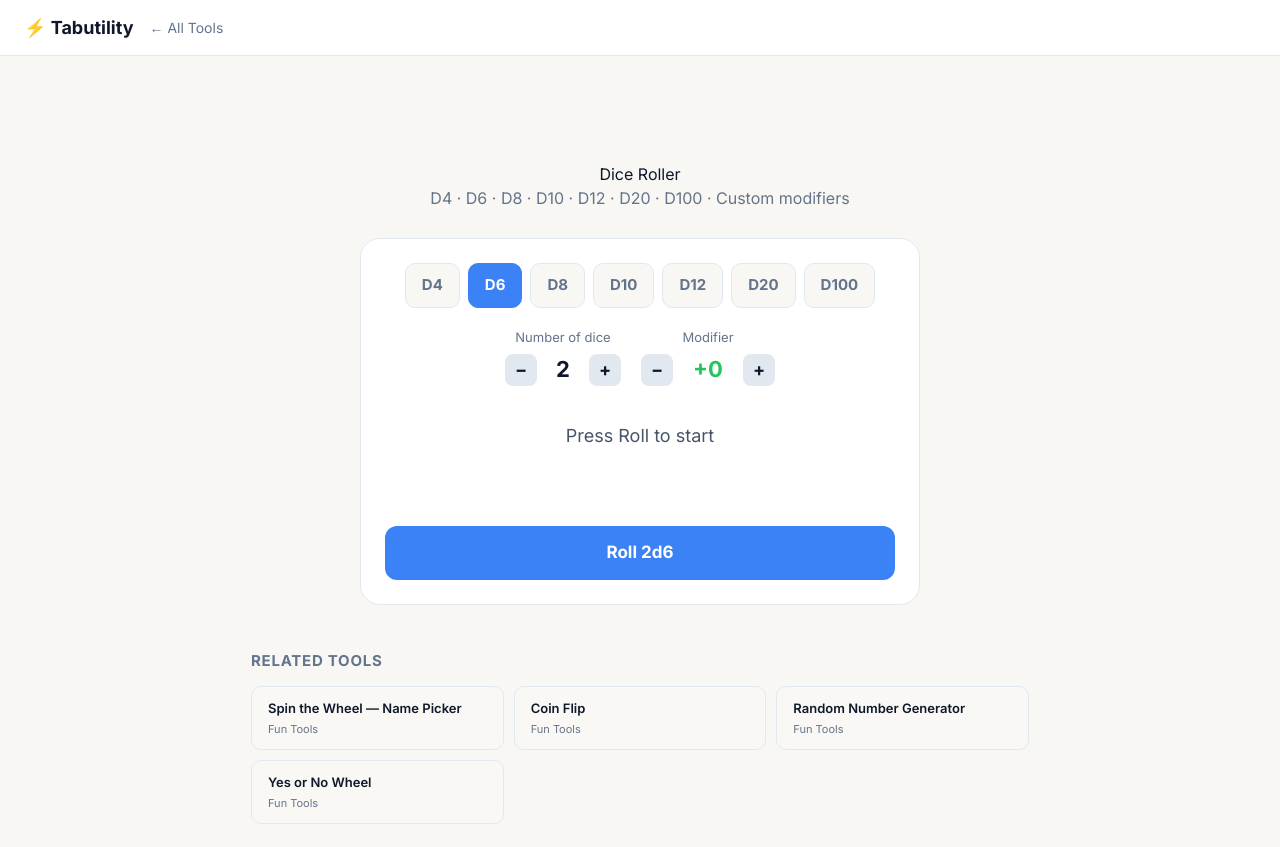
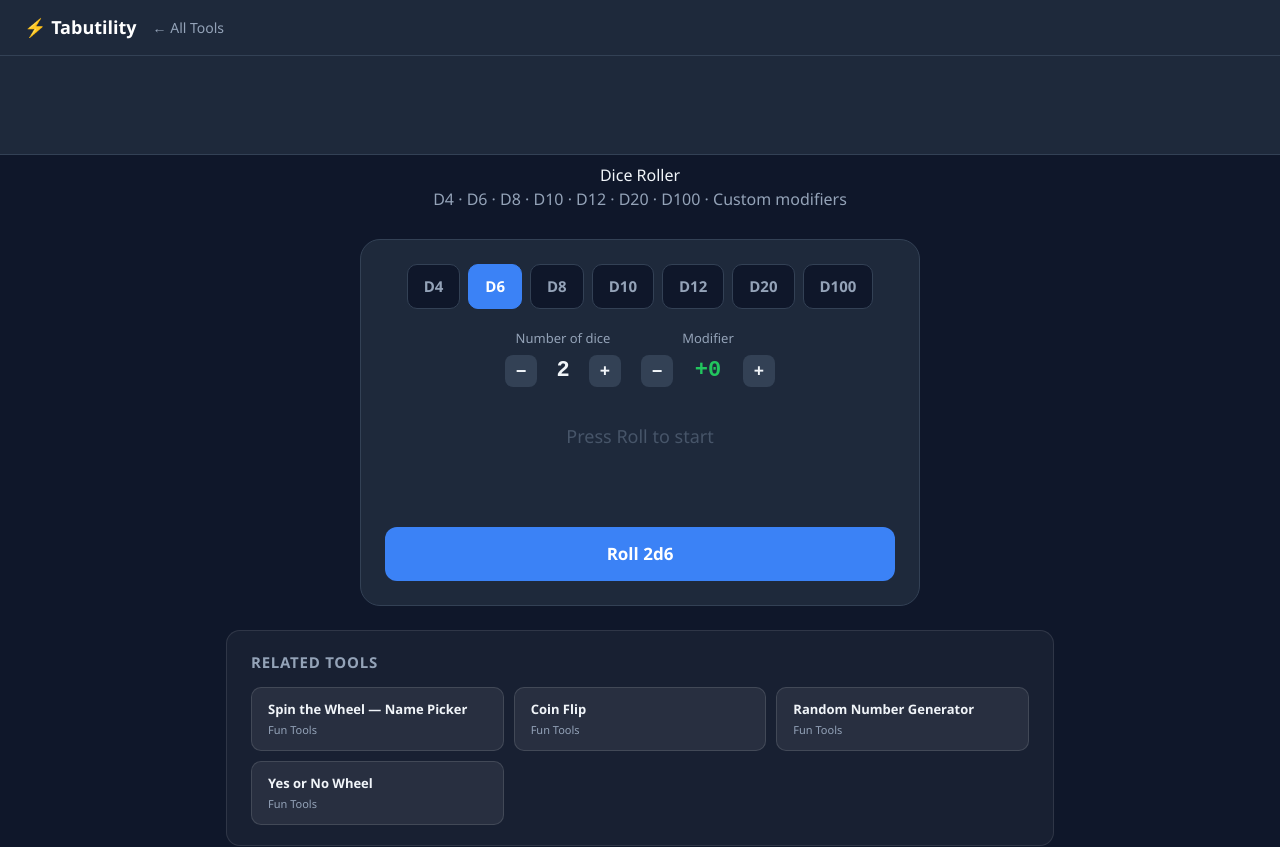
Before and after one commit to rakeshv02/dice-roller, a React (Vite) app: page / in a window 1280 px wide. Shown: the top 847 px of the page. Built offline with nearby package versions, Linux system fonts and the light colour scheme.

Commit message:
Align with canonical Tabutility design language (STYLE.md): dark surface, indigo accent, Segoe-first font, standard footer, ad-slot polish

```diff
--- a/index.html
+++ b/index.html
@@ -7,34 +7,33 @@
   <link rel="dns-prefetch" href="https://pagead2.googlesyndication.com" />
 <meta charset="UTF-8"/>
 <meta name="viewport" content="width=device-width, initial-scale=1.0"/>
-<link rel="preconnect" href="https://fonts.googleapis.com"><link rel="preconnect" href="https://fonts.gstatic.com" crossorigin><link rel="stylesheet" href="https://fonts.googleapis.com/css2?family=Inter:wght@400;600;700;800&display=swap">
 <title>Dice Roller Online — Tabutility</title>
 <meta name="description" content="Free online dice roller. Roll D4, D6, D8, D10, D12, D20 and custom dice. Multiple dice, roll history and totals."/>
 <script>window.addEventListener('load',function(){var s=document.createElement('script');s.async=true;s.src='https://www.googletagmanager.com/gtag/js?id=G-78VZWJ5B1W';document.head.appendChild(s);window.dataLayer=window.dataLayer||[];function gtag(){dataLayer.push(arguments);}window.gtag=gtag;gtag('js',new Date());gtag('config','G-78VZWJ5B1W');});</script>
 <script async src="https://pagead2.googlesyndication.com/pagead/js/adsbygoogle.js?client=ca-pub-7039091592734005" crossorigin="anonymous"></script>
 <style>
 *{box-sizing:border-box;margin:0;padding:0}
-body{font-family:'Inter',-apple-system,BlinkMacSystemFont,'Segoe UI',sans-serif;background:#f8f7f4;color:#0f172a;min-height:100vh}
-nav{background:#ffffff;border-bottom:1px solid #e2e8f0;padding:14px 24px;display:flex;align-items:center;gap:16px}
-nav a{color:#64748b;text-decoration:none;font-size:14px}nav a:hover{color:#0f172a}
-nav .brand{color:#0f172a;font-weight:700;font-size:18px}
-.ad-banner{background:#ffffff;border-bottom:1px solid #e2e8f0;padding:4px;text-align:center}
+body{font-family:'Segoe UI',system-ui,Arial,sans-serif;background:#0f172a;color:#f1f5f9;min-height:100vh}
+nav{background:#1e293b;border-bottom:1px solid #334155;padding:14px 24px;display:flex;align-items:center;gap:16px}
+nav a{color:#94a3b8;text-decoration:none;font-size:14px}nav a:hover{color:#f1f5f9}
+nav .brand{color:#4f46e5;font-weight:700;font-size:18px}
+.ad-banner{background:#1e293b;border-bottom:1px solid #334155;padding:4px;text-align:center}
 #app{max-width:600px;margin:8px auto;padding:0 20px}
 h1{font-size:28px;font-weight:700;text-align:center;margin-bottom:8px}
-.subtitle{text-align:center;color:#64748b;margin-bottom:28px}
-.card{background:#ffffff;border-radius:20px;padding:24px;border:1px solid #e2e8f0;margin-bottom:16px}
+.subtitle{text-align:center;color:#94a3b8;margin-bottom:28px}
+.card{background:#1e293b;border-radius:20px;padding:24px;border:1px solid #334155;margin-bottom:16px}
 .dice-types{display:flex;gap:8px;flex-wrap:wrap;justify-content:center;margin-bottom:20px}
-.dt-btn{border-radius:10px;padding:10px 16px;font-size:15px;font-weight:700;cursor:pointer;border:1px solid #e2e8f0;background:#f8f7f4;color:#64748b;transition:all .15s}
+.dt-btn{border-radius:10px;padding:10px 16px;font-size:15px;font-weight:700;cursor:pointer;border:1px solid #334155;background:#0f172a;color:#94a3b8;transition:all .15s}
 .dt-btn.active{background:#3b82f6;color:#fff;border-color:#3b82f6}
 .controls{display:flex;gap:20px;justify-content:center;align-items:flex-start;margin-bottom:20px;flex-wrap:wrap}
 .ctrl{text-align:center}
-.ctrl-label{font-size:13px;color:#64748b;margin-bottom:6px}
+.ctrl-label{font-size:13px;color:#94a3b8;margin-bottom:6px}
 .counter{display:flex;align-items:center;gap:10px}
-.ctr-btn{background:#e2e8f0;color:#0f172a;border:none;border-radius:8px;width:32px;height:32px;font-size:18px;cursor:pointer;font-weight:700;flex-shrink:0}
-.ctr-val{font-family:'Inter',monospace;font-size:22px;font-weight:700;min-width:32px;text-align:center}
+.ctr-btn{background:#334155;color:#f1f5f9;border:none;border-radius:8px;width:32px;height:32px;font-size:18px;cursor:pointer;font-weight:700;flex-shrink:0}
+.ctr-val{font-family:monospace;font-size:22px;font-weight:700;min-width:32px;text-align:center}
 #result-area{text-align:center;min-height:100px;margin-bottom:20px}
 .dice-grid{display:flex;gap:12px;justify-content:center;flex-wrap:wrap;margin-bottom:12px}
-.die-face{background:#f8f7f4;border:2px solid #3b82f6;border-radius:14px;width:64px;height:64px;display:flex;align-items:center;justify-content:center;font-size:26px;font-weight:800;color:#0f172a}
+.die-face{background:#0f172a;border:2px solid #3b82f6;border-radius:14px;width:64px;height:64px;display:flex;align-items:center;justify-content:center;font-size:26px;font-weight:800;color:#f1f5f9}
 .die-face.d6{background:#1e40af;border-color:#3b82f6}
 #roll-meta{font-size:14px;color:#64748b;margin-bottom:4px}
 #roll-total{font-size:44px;font-weight:800;color:#3b82f6}
@@ -42,10 +41,10 @@
 @keyframes shake{0%,100%{transform:translateY(0) rotate(0)}30%{transform:translateY(-10px) rotate(-8deg)}70%{transform:translateY(-7px) rotate(8deg)}}
 .rolling-anim{animation:shake 0.55s ease-in-out}
 #roll-btn{width:100%;background:#3b82f6;color:#fff;border:none;border-radius:12px;padding:14px;font-size:17px;font-weight:700;cursor:pointer;transition:background .2s}
-#roll-btn:disabled{background:#e2e8f0;color:#64748b;cursor:not-allowed}
-.history-card{background:#ffffff;border-radius:16px;border:1px solid #e2e8f0;overflow:hidden;display:none}
-.history-header{padding:13px 18px;border-bottom:1px solid #e2e8f0;font-size:13px;color:#64748b;font-weight:600}
-.hist-row{padding:10px 18px;border-bottom:1px solid #f8f7f4;display:flex;justify-content:space-between;align-items:center;font-size:14px}
+#roll-btn:disabled{background:#334155;color:#64748b;cursor:not-allowed}
+.history-card{background:#1e293b;border-radius:16px;border:1px solid #334155;overflow:hidden;display:none}
+.history-header{padding:13px 18px;border-bottom:1px solid #334155;font-size:13px;color:#64748b;font-weight:600}
+.hist-row{padding:10px 18px;border-bottom:1px solid #0f172a;display:flex;justify-content:space-between;align-items:center;font-size:14px}
 </style>
   <link rel="canonical" href="https://dice-roller.tabutility.com/"/>
   <meta property="og:title" content="Dice Roller Online — Tabutility"/>
@@ -61,13 +60,14 @@
   <script type="application/ld+json">{"@context":"https://schema.org","@type":"BreadcrumbList","itemListElement":[{"@type":"ListItem","position":1,"name":"Tabutility","item":"https://tabutility.com"},{"@type":"ListItem","position":2,"name":"Fun Tools","item":"https://tabutility.com/#fun-tools"},{"@type":"ListItem","position":3,"name":"Dice Roller","item":"https://dice-roller.tabutility.com/"}]}</script>
   <script type="application/ld+json">{"@context":"https://schema.org","@type":"FAQPage","mainEntity":[{"@type":"Question","name":"Is the Dice Roller free?","acceptedAnswer":{"@type":"Answer","text":"Yes — completely free, no sign-up needed."}},{"@type":"Question","name":"Is the Dice Roller truly random?","acceptedAnswer":{"@type":"Answer","text":"Yes — it uses your browser's built-in random number generator which produces statistically random results."}},{"@type":"Question","name":"Can I use the Dice Roller on mobile?","acceptedAnswer":{"@type":"Answer","text":"Yes — works on any device."}},{"@type":"Question","name":"Do I need to sign up?","acceptedAnswer":{"@type":"Answer","text":"No account needed — use it instantly."}}]}</script>
   <meta name="theme-color" content="#1a1a2e" />
-  <style id="tabutility-brand">
-/* empty ad slots: reserve space, no bordered box */
-.ad-banner,.ad-slot,.ad-container{background:transparent!important;border:none!important;border-bottom:none!important;box-shadow:none!important}
+  <style id="tabutility-brand-v2">
+/* Canonical dark-surface spec (STYLE.md): indigo accent, white text on indigo */
+.btn,.toggle-btn.active,button.active{color:#fff!important}
+nav .brand{color:#fff}
+nav a:hover{color:#818cf8}
+input:focus,select:focus,textarea:focus{border-color:#818cf8!important}
 /* AdSense not yet approved: hide all ad frames (container min-height still reserves space). Remove these two lines after approval. */
 ins.adsbygoogle,.ad-banner iframe,.ad-slot iframe,.ad-container iframe{visibility:hidden!important}
-nav .brand{color:#0f172a}
-body{-webkit-font-smoothing:antialiased}
 </style>
 </head>
 <body>
@@ -140,7 +140,7 @@
   modifier += delta;
   var el = document.getElementById('mod-val');
   el.textContent = (modifier >= 0 ? '+' : '') + modifier;
-  el.style.color = modifier > 0 ? '#22c55e' : modifier < 0 ? '#ef4444' : '#64748b';
+  el.style.color = modifier > 0 ? '#22c55e' : modifier < 0 ? '#ef4444' : '#94a3b8';
   updateBtn();
 }
 function updateBtn() {
@@ -215,7 +215,7 @@
     var row = document.createElement('div'); row.className = 'hist-row';
     row.innerHTML =
       '<span style="color:#64748b">'+h.time+'</span>'+
-      '<span style="color:#64748b">'+h.label+': ['+h.rolls.join(', ')+']</span>'+
+      '<span style="color:#94a3b8">'+h.label+': ['+h.rolls.join(', ')+']</span>'+
       '<span style="font-weight:700;color:#3b82f6;font-size:16px">'+h.total+'</span>';
     histList.appendChild(row);
   });
@@ -227,23 +227,23 @@
 
 <div style="max-width:860px;margin-left:auto;margin-right:auto;margin-top:24px;margin-bottom:8px;padding:0 16px">
   <div style="background:rgba(255,255,255,0.04);border:1px solid rgba(255,255,255,0.1);border-radius:14px;padding:20px 24px">
-    <h2 style="font-size:15px;font-weight:700;color:#64748b;text-transform:uppercase;letter-spacing:.05em;margin-bottom:14px">Related Tools</h2>
+    <h2 style="font-size:15px;font-weight:700;color:#94a3b8;text-transform:uppercase;letter-spacing:.05em;margin-bottom:14px">Related Tools</h2>
     <div style="display:grid;grid-template-columns:repeat(auto-fit,minmax(200px,1fr));gap:10px">
-    <a href="https://name-picker.tabutility.com/" style="display:block;background:rgba(255,255,255,0.07);border:1px solid #e2e8f0;border-radius:10px;padding:12px 16px;text-decoration:none;color:inherit;transition:background .15s" onmouseover="this.style.background='rgba(255,255,255,0.13)'" onmouseout="this.style.background='rgba(255,255,255,0.07)'">
-      <div style="font-size:13px;font-weight:600;color:#0f172a">Spin the Wheel — Name Picker</div>
-      <div style="font-size:11px;color:#64748b;margin-top:2px">Fun Tools</div>
+    <a href="https://name-picker.tabutility.com/" style="display:block;background:rgba(255,255,255,0.07);border:1px solid rgba(255,255,255,0.12);border-radius:10px;padding:12px 16px;text-decoration:none;color:inherit;transition:background .15s" onmouseover="this.style.background='rgba(255,255,255,0.13)'" onmouseout="this.style.background='rgba(255,255,255,0.07)'">
+      <div style="font-size:13px;font-weight:600;color:#f1f5f9">Spin the Wheel — Name Picker</div>
+      <div style="font-size:11px;color:#94a3b8;margin-top:2px">Fun Tools</div>
     </a>
-    <a href="https://coin-flip.tabutility.com/" style="display:block;background:rgba(255,255,255,0.07);border:1px solid #e2e8f0;border-radius:10px;padding:12px 16px;text-decoration:none;color:inherit;transition:background .15s" onmouseover="this.style.background='rgba(255,255,255,0.13)'" onmouseout="this.style.background='rgba(255,255,255,0.07)'">
-      <div style="font-size:13px;font-weight:600;color:#0f172a">Coin Flip</div>
-      <div style="font-size:11px;color:#64748b;margin-top:2px">Fun Tools</div>
+    <a href="https://coin-flip.tabutility.com/" style="display:block;background:rgba(255,255,255,0.07);border:1px solid rgba(255,255,255,0.12);border-radius:10px;padding:12px 16px;text-decoration:none;color:inherit;transition:background .15s" onmouseover="this.style.background='rgba(255,255,255,0.13)'" onmouseout="this.style.background='rgba(255,255,255,0.07)'">
+      <div style="font-size:13px;font-weight:600;color:#f1f5f9">Coin Flip</div>
+      <div style="font-size:11px;color:#94a3b8;margin-top:2px">Fun Tools</div>
     </a>
-    <a href="https://random-number-generator.tabutility.com/" style="display:block;background:rgba(255,255,255,0.07);border:1px solid #e2e8f0;border-radius:10px;padding:12px 16px;text-decoration:none;color:inherit;transition:background .15s" onmouseover="this.style.background='rgba(255,255,255,0.13)'" onmouseout="this.style.background='rgba(255,255,255,0.07)'">
-      <div style="font-size:13px;font-weight:600;color:#0f172a">Random Number Generator</div>
-      <div style="font-size:11px;color:#64748b;margin-top:2px">Fun Tools</div>
+    <a href="https://random-number-generator.tabutility.com/" style="display:block;background:rgba(255,255,255,0.07);border:1px solid rgba(255,255,255,0.12);border-radius:10px;padding:12px 16px;text-decoration:none;color:inherit;transition:background .15s" onmouseover="this.style.background='rgba(255,255,255,0.13)'" onmouseout="this.style.background='rgba(255,255,255,0.07)'">
+      <div style="font-size:13px;font-weight:600;color:#f1f5f9">Random Number Generator</div>
+      <div style="font-size:11px;color:#94a3b8;margin-top:2px">Fun Tools</div>
     </a>
-    <a href="https://yes-or-no.tabutility.com/" style="display:block;background:rgba(255,255,255,0.07);border:1px solid #e2e8f0;border-radius:10px;padding:12px 16px;text-decoration:none;color:inherit;transition:background .15s" onmouseover="this.style.background='rgba(255,255,255,0.13)'" onmouseout="this.style.background='rgba(255,255,255,0.07)'">
-      <div style="font-size:13px;font-weight:600;color:#0f172a">Yes or No Wheel</div>
-      <div style="font-size:11px;color:#64748b;margin-top:2px">Fun Tools</div>
+    <a href="https://yes-or-no.tabutility.com/" style="display:block;background:rgba(255,255,255,0.07);border:1px solid rgba(255,255,255,0.12);border-radius:10px;padding:12px 16px;text-decoration:none;color:inherit;transition:background .15s" onmouseover="this.style.background='rgba(255,255,255,0.13)'" onmouseout="this.style.background='rgba(255,255,255,0.07)'">
+      <div style="font-size:13px;font-weight:600;color:#f1f5f9">Yes or No Wheel</div>
+      <div style="font-size:11px;color:#94a3b8;margin-top:2px">Fun Tools</div>
     </a>
     </div>
   </div>
@@ -251,22 +251,22 @@
 
 <div style="max-width:860px;margin-left:auto;margin-right:auto;margin-top:8px;margin-bottom:24px;padding:0 16px">
   <div style="background:rgba(255,255,255,0.04);border:1px solid rgba(255,255,255,0.1);border-radius:14px;padding:20px 24px">
-    <h2 style="font-size:15px;font-weight:700;color:#64748b;text-transform:uppercase;letter-spacing:.05em;margin-bottom:4px">Frequently Asked Questions</h2>
+    <h2 style="font-size:15px;font-weight:700;color:#94a3b8;text-transform:uppercase;letter-spacing:.05em;margin-bottom:4px">Frequently Asked Questions</h2>
     <div style="border-bottom:1px solid rgba(255,255,255,0.08);padding:14px 0">
-      <div style="font-size:14px;font-weight:600;color:#0f172a;margin-bottom:6px">Is the Dice Roller free?</div>
-      <div style="font-size:13px;color:#64748b;line-height:1.5">Yes — completely free, no sign-up needed.</div>
+      <div style="font-size:14px;font-weight:600;color:#f1f5f9;margin-bottom:6px">Is the Dice Roller free?</div>
+      <div style="font-size:13px;color:#94a3b8;line-height:1.5">Yes — completely free, no sign-up needed.</div>
     </div>
     <div style="border-bottom:1px solid rgba(255,255,255,0.08);padding:14px 0">
-      <div style="font-size:14px;font-weight:600;color:#0f172a;margin-bottom:6px">Is the Dice Roller truly random?</div>
-      <div style="font-size:13px;color:#64748b;line-height:1.5">Yes — it uses your browser's built-in random number generator which produces statistically random results.</div>
+      <div style="font-size:14px;font-weight:600;color:#f1f5f9;margin-bottom:6px">Is the Dice Roller truly random?</div>
+      <div style="font-size:13px;color:#94a3b8;line-height:1.5">Yes — it uses your browser's built-in random number generator which produces statistically random results.</div>
     </div>
     <div style="border-bottom:1px solid rgba(255,255,255,0.08);padding:14px 0">
-      <div style="font-size:14px;font-weight:600;color:#0f172a;margin-bottom:6px">Can I use the Dice Roller on mobile?</div>
-      <div style="font-size:13px;color:#64748b;line-height:1.5">Yes — works on any device.</div>
+      <div style="font-size:14px;font-weight:600;color:#f1f5f9;margin-bottom:6px">Can I use the Dice Roller on mobile?</div>
+      <div style="font-size:13px;color:#94a3b8;line-height:1.5">Yes — works on any device.</div>
     </div>
     <div style="border-bottom:1px solid rgba(255,255,255,0.08);padding:14px 0">
-      <div style="font-size:14px;font-weight:600;color:#0f172a;margin-bottom:6px">Do I need to sign up?</div>
-      <div style="font-size:13px;color:#64748b;line-height:1.5">No account needed — use it instantly.</div>
+      <div style="font-size:14px;font-weight:600;color:#f1f5f9;margin-bottom:6px">Do I need to sign up?</div>
+      <div style="font-size:13px;color:#94a3b8;line-height:1.5">No account needed — use it instantly.</div>
     </div>
   </div>
 </div>
@@ -293,27 +293,27 @@
 </script>
 
 <!-- embed-widget -->
-<div style="max-width:640px;margin:0 auto 32px;background:#ffffff;border:1px solid #e2e8f0;border-radius:12px;padding:18px">
-  <h2 style="font-size:15px;font-weight:700;color:#64748b;text-transform:uppercase;letter-spacing:.05em;margin-bottom:12px">Embed This Tool</h2>
+<div style="max-width:640px;margin:0 auto 32px;background:#1e293b;border:1px solid #334155;border-radius:12px;padding:18px">
+  <h2 style="font-size:15px;font-weight:700;color:#94a3b8;text-transform:uppercase;letter-spacing:.05em;margin-bottom:12px">Embed This Tool</h2>
   <p style="font-size:13px;color:#64748b;margin-bottom:12px">Add this Dice Roller to your website or blog for free — just paste this code:</p>
-  <div style="background:#f8f7f4;border:1px solid #e2e8f0;border-radius:8px;padding:12px;font-family:'Inter',monospace;font-size:12px;color:#7dd3fc;word-break:break-all;margin-bottom:10px" id="embed-code">&lt;iframe src=&quot;https://dice-roller.tabutility.com/&quot; width=&quot;100%&quot; height=&quot;600&quot; frameborder=&quot;0&quot; style=&quot;border-radius:12px&quot; title=&quot;Dice Roller by Tabutility&quot;&gt;&lt;/iframe&gt;
+  <div style="background:#0f172a;border:1px solid #334155;border-radius:8px;padding:12px;font-family:monospace;font-size:12px;color:#818cf8;word-break:break-all;margin-bottom:10px" id="embed-code">&lt;iframe src=&quot;https://dice-roller.tabutility.com/&quot; width=&quot;100%&quot; height=&quot;600&quot; frameborder=&quot;0&quot; style=&quot;border-radius:12px&quot; title=&quot;Dice Roller by Tabutility&quot;&gt;&lt;/iframe&gt;
 &lt;p style=&quot;font-size:12px&quot;&gt;&lt;a href=&quot;https://dice-roller.tabutility.com/&quot; target=&quot;_blank&quot; rel=&quot;noopener&quot;&gt;Dice Roller&lt;/a&gt; by &lt;a href=&quot;https://tabutility.com/&quot; target=&quot;_blank&quot; rel=&quot;noopener&quot;&gt;Tabutility&lt;/a&gt;&lt;/p&gt;</div>
-  <button onclick="navigator.clipboard.writeText(document.getElementById('embed-code').textContent).then(()=>{this.textContent='Copied!';setTimeout(()=>this.textContent='Copy Embed Code',2000)})" style="background:#0f172a;color:#f8f7f4;border:none;border-radius:8px;padding:9px 18px;font-size:13px;font-weight:700;cursor:pointer">Copy Embed Code</button>
+  <button onclick="navigator.clipboard.writeText(document.getElementById('embed-code').textContent).then(()=>{this.textContent='Copied!';setTimeout(()=>this.textContent='Copy Embed Code',2000)})" style="background:#4f46e5;color:#0f172a;border:none;border-radius:8px;padding:9px 18px;font-size:13px;font-weight:700;cursor:pointer">Copy Embed Code</button>
   <span style="font-size:11px;color:#475569;margin-left:12px">Free to use — the credit link helps others find the tool</span>
 </div>
-<div style="margin:0 auto 24px;max-width:640px;background:#ffffff;border-radius:10px;padding:14px 18px;display:flex;align-items:center;gap:14px;cursor:pointer;border:1px solid #e2e8f0" onclick="window.open('https://www.amazon.com/s?k=puzzle+brain+games+books&tag=tabutility-20','_blank','noopener noreferrer')" title="Like brain games?">
+<div style="margin:0 auto 24px;max-width:640px;background:#1e293b;border-radius:10px;padding:14px 18px;display:flex;align-items:center;gap:14px;cursor:pointer;border:1px solid #334155" onclick="window.open('https://www.amazon.com/s?k=puzzle+brain+games+books&tag=tabutility-20','_blank','noopener noreferrer')" title="Like brain games?">
   <span style="font-size:28px;flex-shrink:0">📚</span>
   <div style="min-width:0">
-    <div style="font-size:13px;font-weight:700;color:#0f172a;margin-bottom:3px">Like brain games?</div>
-    <div style="font-size:12px;color:#64748b">Browse puzzle & game books <span style="color:#f59e0b;white-space:nowrap">→ Browse on Amazon</span></div>
+    <div style="font-size:13px;font-weight:700;color:#f1f5f9;margin-bottom:3px">Like brain games?</div>
+    <div style="font-size:12px;color:#94a3b8">Browse puzzle & game books <span style="color:#f59e0b;white-space:nowrap">→ Browse on Amazon</span></div>
     <div style="font-size:10px;color:#475569;margin-top:3px">As an Amazon Associate we earn from qualifying purchases.</div>
   </div>
 </div>
-<footer style="border-top:1px solid #e2e8f0;background:#ffffff;margin-top:48px;padding:28px 24px;text-align:center;font-family:'Inter',-apple-system,BlinkMacSystemFont,'Segoe UI',sans-serif;font-size:13px;color:#64748b;line-height:1.8">
-<div style="font-weight:700;color:#0f172a;font-size:15px">⚡ Tabutility</div>
+<footer style="background:#1a1a2e;margin-top:48px;padding:28px 24px;text-align:center;font-family:'Segoe UI',system-ui,Arial,sans-serif;font-size:13px;color:#94a3b8;line-height:1.8">
+<div style="font-weight:700;color:#fff;font-size:15px">⚡ Tabutility</div>
 <div>Free, private, browser-based tools. No sign-up, no tracking.</div>
-<div><a href="https://tabutility.com" style="color:#0f172a;font-weight:600;text-decoration:none">All Tools</a> · <a href="https://tabutility.com/blog/" style="color:#64748b;text-decoration:none">Blog</a> · <a href="https://tabutility.com/#about" style="color:#64748b;text-decoration:none">About</a></div>
-<div style="margin-top:6px;color:#94a3b8">© 2026 Tabutility</div>
+<div><a href="https://tabutility.com" style="color:#818cf8;font-weight:600;text-decoration:none">All Tools</a> · <a href="https://tabutility.com/blog/" style="color:#94a3b8;text-decoration:none">Blog</a> · <a href="https://tabutility.com/#about" style="color:#94a3b8;text-decoration:none">About</a></div>
+<div style="margin-top:6px;color:#64748b">© 2026 Tabutility</div>
 </footer>
 </body>
 </html>
--- a/src/index.css
+++ b/src/index.css
@@ -4,5 +4,5 @@
 
 body {
   margin: 0;
-  font-family:'Inter', 'Inter', sans-serif;
+  font-family:'Segoe UI',system-ui,Arial,sans-serif;
 }
```
